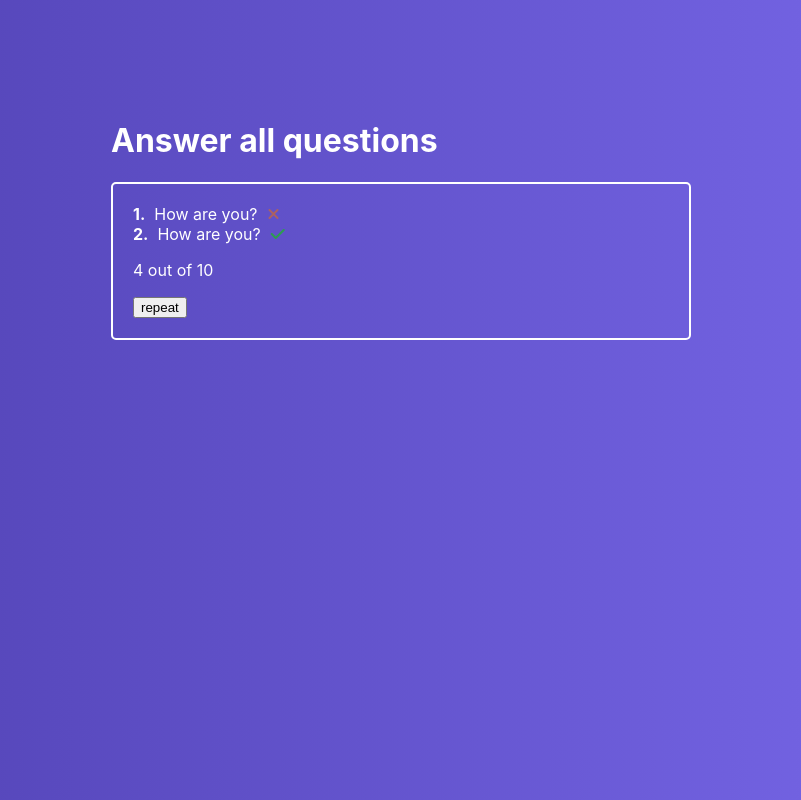
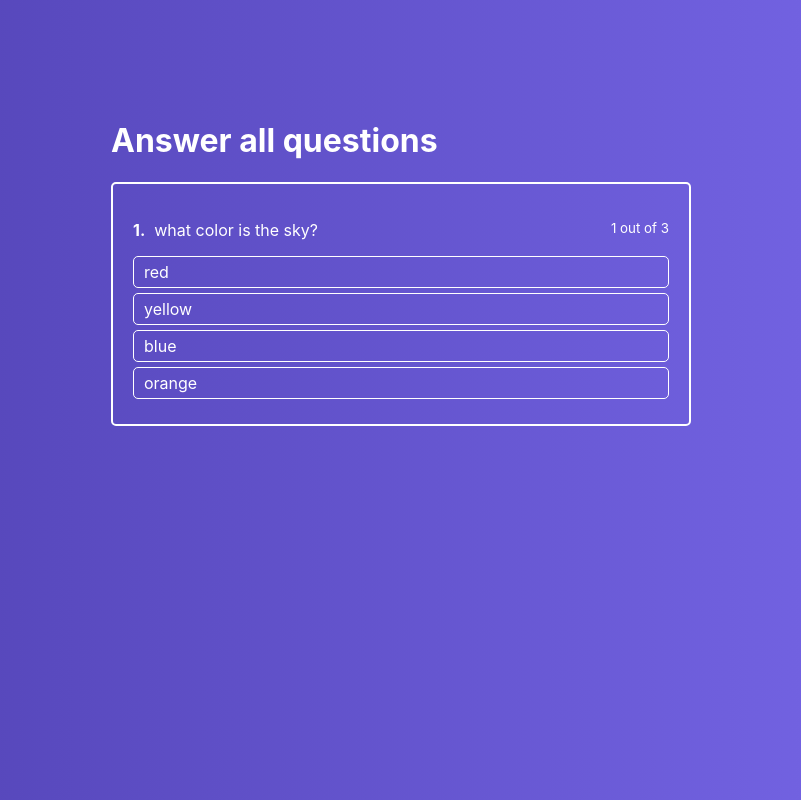
Before and after one commit to Niiaz-Gabidullin/react-project, a React (Create React App) app: page / in a window 1280 px wide. Shown: the whole page, without its empty margins (239-1040 px from the left). Built offline with nearby package versions, Linux system fonts and the light colour scheme.

Commit message:
calculation of results

```diff
--- a/src/components/finishedQuiz/FinishedQuiz.js
+++ b/src/components/finishedQuiz/FinishedQuiz.js
@@ -2,21 +2,46 @@ import React from "react";
 import "./FinishedQuiz.css";
 
 const FinishedQuiz = (props) => {
+  const style = { width: "100px", cursor: "pointer" };
+  const successCount = Object.keys(props.results).reduce((total, key) => {
+    if (props.results[key] === "success") {
+      total++;
+    }
+    return total;
+  }, 0);
   return (
     <div className="FinishedQuiz">
       <ul>
-        <li>
+        {props.quiz.map((quizItem, index) => {
+          const cls = [
+            "fa",
+            props.results[quizItem.id] === "error" ? "fa-times" : "fa-check",
+            props.results[quizItem.id],
+          ];
+          return (
+            <li key={index}>
+              <strong>{index + 1}</strong>.&nbsp;
+              {quizItem.question}
+              <i className={cls.join(" ")}></i>
+            </li>
+          );
+        })}
+        {/* <li>
           <strong>1.</strong>&nbsp; How are you?
           <i className="fa fa-times error"></i>
         </li>
         <li>
-          <strong>2.</strong>&nbsp; How are you?
+          <strong>2.</strong>&nbsp; How old are you?
           <i className="fa fa-check success"></i>
-        </li>
+        </li> */}
       </ul>
-      <p>4 out of 10</p>
+      <p>
+        {successCount} out of {props.quiz.length}
+      </p>
       <div>
-        <button>repeat</button>
+        <button onClick={props.onRetry} style={style}>
+          Repeat
+        </button>
       </div>
     </div>
   );
--- a/src/containers/Quiz/Quiz.js
+++ b/src/containers/Quiz/Quiz.js
@@ -5,7 +5,8 @@ import FinishedQuiz from "../../components/finishedQuiz/FinishedQuiz";
 
 class Quiz extends Component {
   state = {
-    isFinished: true,
+    results: {},
+    isFinished: false,
     activeQuestion: 0,
     answerState: null,
     quiz: [
@@ -53,9 +54,14 @@ class Quiz extends Component {
       }
     }
     const question = this.state.quiz[this.state.activeQuestion];
+    const results = this.state.results;
     if (question.rightAnswerId === answerId) {
+      if (!results[question.id]) {
+        results[question.id] = "success";
+      }
       this.setState({
         answerState: { [answerId]: "success" },
+        results,
       });
       const timeout = window.setTimeout(() => {
         if (this.state.activeQuestion + 1 === this.state.quiz.length) {
@@ -71,11 +77,22 @@ class Quiz extends Component {
         window.clearTimeout(timeout);
       }, 1000);
     } else {
+      results[question.id] = "error";
       this.setState({
         answerState: { [answerId]: "error" },
+        results,
       });
     }
   };
+  retryHandler = () => {
+    this.setState({
+      activeQuestion: 0,
+      answerState: null,
+      isFinished: false,
+      results: {},
+    });
+  };
+
   //   isQuizFinishes() {
   //     return this.state.activeQuestion + 1 === this.state.quiz.length;
   //   }
@@ -85,7 +102,11 @@ class Quiz extends Component {
         <div className="QuizWrapper">
           <h1>Answer all questions</h1>
           {this.state.isFinished ? (
-            <FinishedQuiz></FinishedQuiz>
+            <FinishedQuiz
+              results={this.state.results}
+              quiz={this.state.quiz}
+              onRetry={this.retryHandler}
+            ></FinishedQuiz>
           ) : (
             <ActiveQuiz
               answers={this.state.quiz[this.state.activeQuestion].answers}
```
